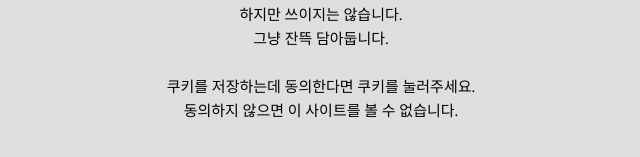
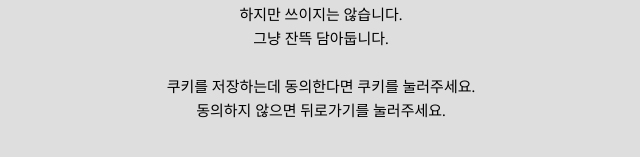
Before and after one commit to degitalarts/degitalarts, a Jekyll site: the page built from index.html, in a window 1280 px wide. Shown: the part 1237-1394 px from the top of the page, without its empty margins (319-959 px from the left). Built offline with Jekyll 4.4.1, drawn with Linux system fonts in a browser that asks for light colours; comment, search, counter and statistics services are not loaded.

Commit message:
Update default.html

```diff
--- a/_layouts/default.html
+++ b/_layouts/default.html
@@ -14,7 +14,7 @@
        그냥 잔뜩 담아둡니다.</br>
        </br>
        쿠키를 저장하는데 동의한다면 쿠키를 눌러주세요.</br>
-       동의하지 않으면 이 사이트를 볼 수 없습니다.
+       동의하지 않으면 뒤로가기를 눌러주세요.</br>
     </p>
     <map name="image-map">
       <map name="image-map">
```
